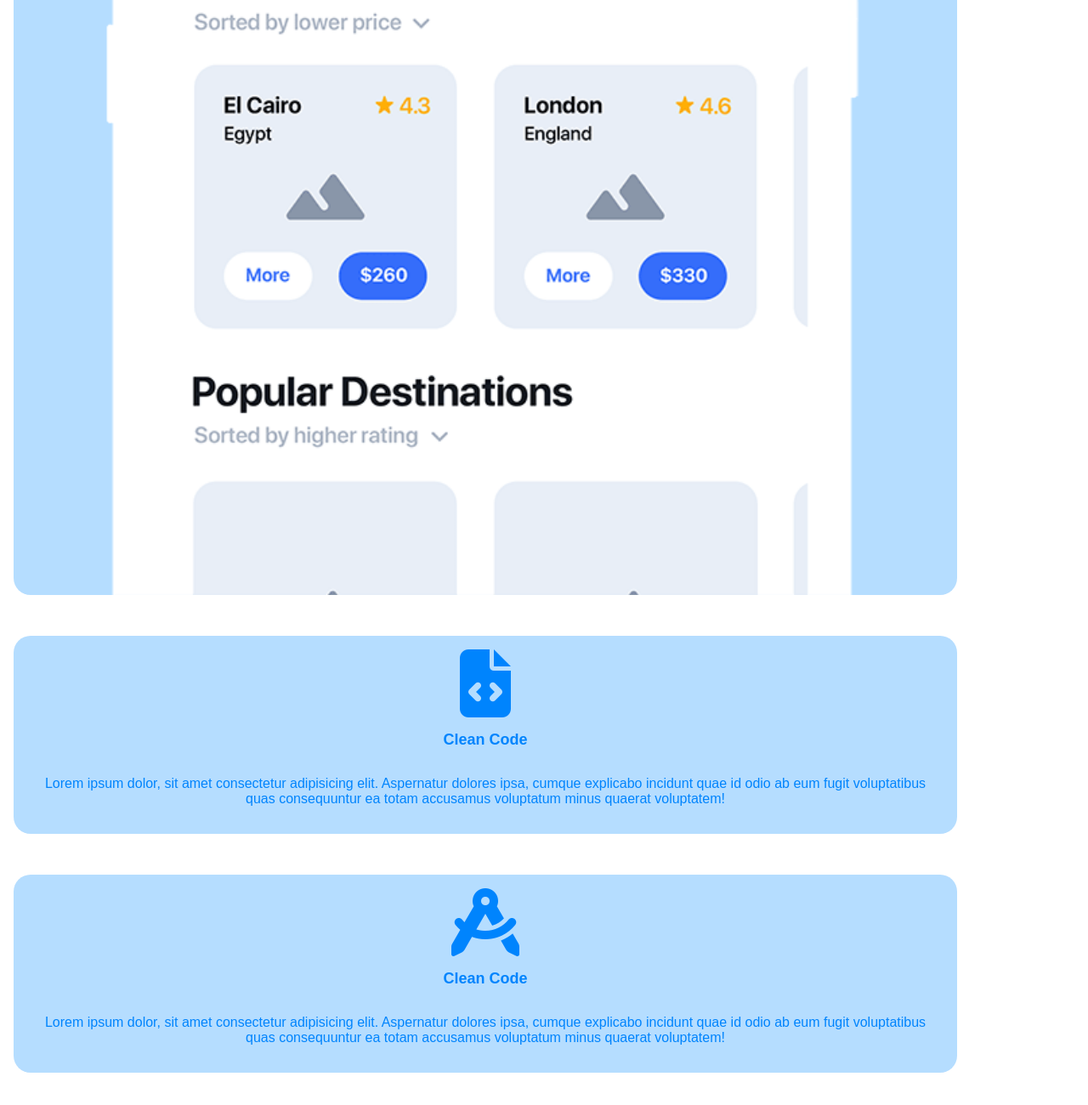
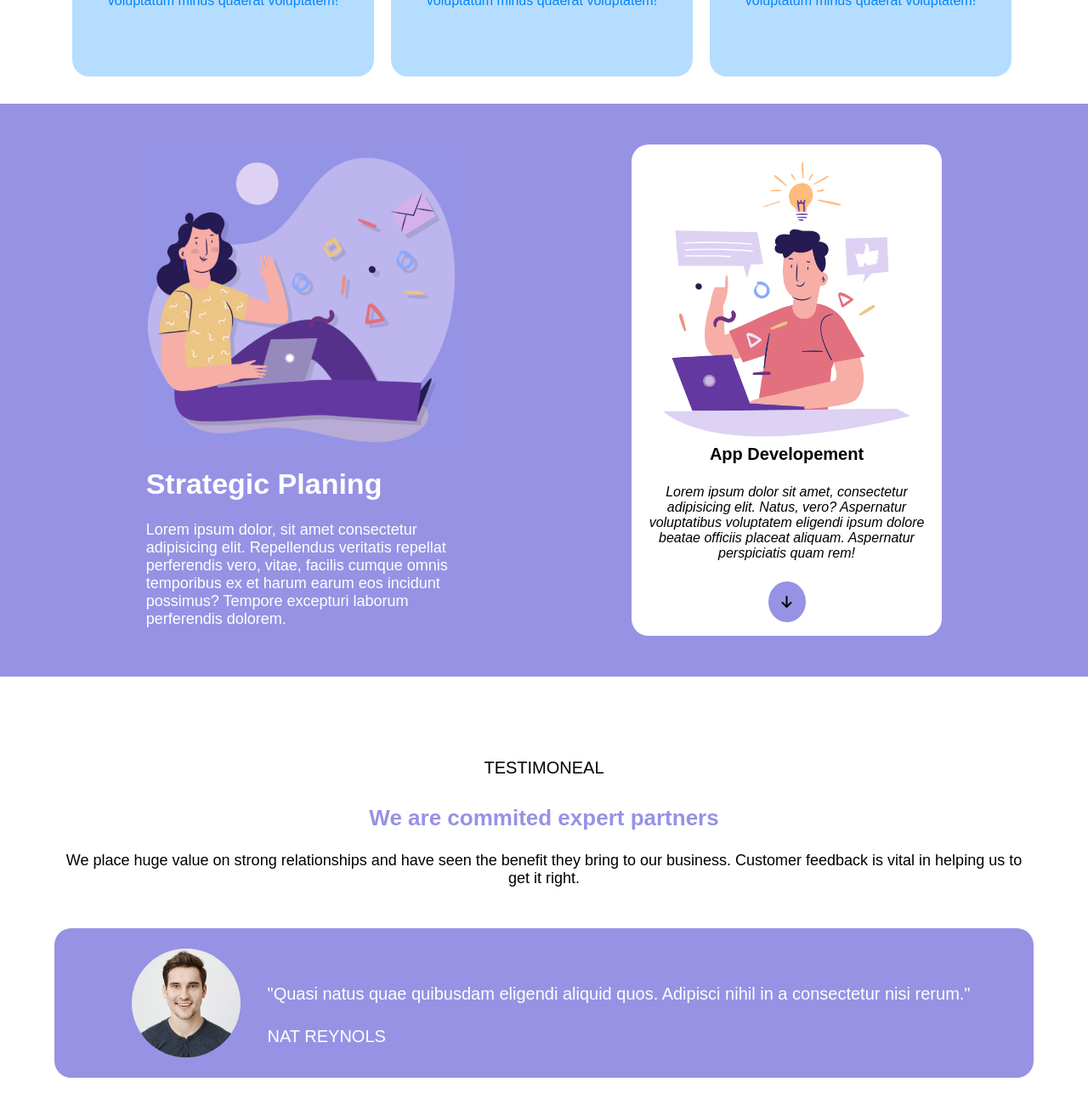
Before and after one commit to AndreaGhidara/htmlcss-responsive-layout, a plain HTML site: page index.html in a window 1280 px wide. Shown: the part 880-2180 px from the top of the page at 85% size. Drawn offline with Linux system fonts and the light colour scheme.

Commit message:
responsive mobile and tablet

```diff
--- a/assets/css/style.css
+++ b/assets/css/style.css
@@ -59,19 +59,20 @@
 .cl-black{color: #000000;}
 .cl-gold{color: var(--goldColor);}
 
-/*******************
-********HEADER******
-********************/
-
+/******************
+    Header
+******************/
 /* navbar */
 .navbar{
     padding:1rem 0rem;
 }
 
-/*******************
-********MAIN********
-********************/
 
+
+
+/******************
+    Main
+******************/
 /* section1 */
 .card{
     border-radius: 20px;
@@ -97,6 +98,148 @@ button i{
 
 /* section6 */
 
-/*******************
-********Footer******
-********************/
+/*------------------
+        Footer
+------------------*/
+
+/*---------------------------
+        Display TABLET
+---------------------------*/
+
+@media screen and (min-width: 768px) {
+    /* section1 DemoAplication */
+    .box{
+        width: 90%;
+        margin: auto;
+    }
+
+    .containerXL .demoAplication{
+        display: flex;
+        gap: 20px;
+        flex-wrap: wrap;
+        margin-bottom: 4rem;
+    }
+
+    #colXL{
+        width: calc(100% / 3 * 2 - 20px);
+    }
+
+    #colXL img{
+        width: 23%;
+    }
+
+    #colXL .card .imgBox{
+        height: 100%;
+        display: flex;
+        justify-content: flex-end;
+    }
+
+    .col12 .card{
+        height: 100%;
+    }
+
+    .row .col12{
+        width: calc(100% / 3 - 20px);
+    }
+
+    /* section2 planing */
+    .planing .row{
+        display: flex;
+        flex-direction: column;
+        padding-top: 3rem;
+    }
+
+    .planing .col12{
+        width: 90%;
+        margin: auto;
+    }
+
+    /* section3 Testimoneal */
+    .testimoneal .card{
+        width: 100%;
+        flex-direction: row;
+        text-align: left;
+    }
+
+    .testimoneal .fremePartner{
+        margin:0px 0.5rem;
+        width: 8rem;
+        height: 8rem;
+    }
+
+    .textProfile{
+        margin-left: 2rem;
+    }
+
+    /* section4 Benefits */
+    .benefits .cardBox{
+        display: flex;
+        flex-wrap: wrap;
+        gap: 20px;
+    }
+
+    .benefits .card{
+        width: calc(100% / 2 - 20px);
+    }
+
+    /* section5 AboutUs */
+    .aboutUs .row{
+        display: flex;
+        flex-direction: row;
+        justify-content: space-between;
+    }
+
+    .aboutUs .left{
+        width: 50%;
+    }
+
+    .aboutUs .right{
+        width: 30%;
+    }
+
+    /* section6 getStarted */
+    .getStarted button{
+        width: 30%;
+    }
+}
+
+/*---------------------------
+        Display Monitor
+---------------------------*/
+
+@media screen and (min-width: 1160px) {
+
+    /* header */
+    header .navbar{
+        width: 80%;
+        margin: auto;
+    }
+    /* main */
+    /* section1 */
+    main .containerXL{
+        width: 100%;
+        margin: auto;
+        margin-bottom: 4rem;
+    }
+
+    main .containerXL .demoAplication{
+        width: 100%;
+        margin: auto;
+    }
+
+    #colXL{
+        width: calc(100% / 3 * 2 -15px);
+    }
+
+    .row .col12{
+        width: calc(100% / 3 - 15px);
+    }
+
+    /* section2 */
+    .planing .row{
+        display: flex;
+        flex-direction: row;
+        padding-top: 3rem;
+    }
+
+}
--- a/index.html
+++ b/index.html
@@ -28,9 +28,9 @@
     <main>
         <!-- section1 DemoAplication-->
         <div class="containerXL">
-            <div class="row pad1">
+            <div class="row pad1 demoAplication">
                 <!-- prima righa di colonne -->
-                <div class="col12 colXL">
+                <div id="colXL" class="col12">
                     <div class="card flex flexCol cl-primary bg-skylight ">
                         <div class="pad1">
                             <h3 class="fsXL">Get a demo Application</h3>
@@ -39,8 +39,8 @@
                                 facere illum quos qui dignissimos omnis sit, dolorum blanditiis. Explicabo, vitae.</p>
                             <button class="btn w100 bg-primary"><i class="fa-brands fa-apple"></i>App store</button>
                         </div>
-                        <div class="flex flexCol padTop2">
-                            <img class="w100" src="./assets/img/phone.png" alt="">
+                        <div class="flex flexCol flexCenter padTop2 imgBox">
+                            <img class="w50" src="./assets/img/phone.png" alt="">
                         </div>
                     </div>
                 </div>
@@ -85,7 +85,7 @@
         </div>
 
         <!-- section2 planing-->
-        <div class="containerXL bg-secondary cl-white padBottom2">
+        <div class="containerXL bg-secondary cl-white padBottom2 planing">
             <div class="row box marTop2 padBottom2">
                 <div class="col12">
                     <img class="w100" src="./assets/img/planning1.png" alt="">
@@ -111,7 +111,7 @@
         </div>
 
         <!-- section3 Testimoneal-->
-        <div class="containerXL marBottom2">
+        <div class="containerXL marBottom2 testimoneal">
             <div class="box alignTextCenter">
                 <h4 class="fsXL pad2 uppercase fontW300">Testimoneal</h4>
                 <h2 class="fsXXL cl-secondary">We are commited expert partners</h2>
@@ -121,35 +121,42 @@
                     <div class="fremePartner">
                         <img class="w100 fremePartner" src="./assets/img/testimonial1.jpg" alt="">
                     </div>
+                    <div class="textProfile">
                         <p class="marTop2 spaceFont fsXL">"Quasi natus quae quibusdam eligendi aliquid quos. Adipisci nihil in a
                             consectetur nisi rerum."</p>
                         <p class="marTop2 fsXL uppercase">NAT REYNOLS</p>
+                    </div>
                 </div>
                 <div class="card bg-secondary padTop2 padBottom2 flex flexCol flexCenter white">
                     <div class="fremePartner">
                         <img class="w100 fremePartner" src="./assets/img/testimonial2.jpg" alt="">
                     </div>
+                    <div class="textProfile">
                         <p class="marTop2 spaceFont fsXL">"Quasi natus quae quibusdam eligendi aliquid quos. Adipisci nihil in a
                             consectetur nisi rerum."</p>
                         <p class="marTop2 fsXL uppercase">CELIA ALMEDA</p>
+                    </div>
                     </div>
                 <div class="card bg-secondary padTop2 padBottom2 flex flexCol flexCenter white">
                     <div class="fremePartner">
                         <img class="w100 fremePartner" src="./assets/img/testimonial3.jpg" alt="">
                     </div>
-                    <p class="marTop2 spaceFont fsXL">"Quasi natus quae quibusdam eligendi aliquid quos. Adipisci nihil in a
+                    <div class="textProfile">
+                        <p class="marTop2 spaceFont fsXL ">"Quasi natus quae quibusdam eligendi aliquid quos. Adipisci nihil in a
                             consectetur nisi rerum."</p>
                         <p class="marTop2 fsXL uppercase">BOB ROBERTS</p>
                     </div>
                 </div>
             </div>
+        </div>
 
-        <!-- section4 -->
-        <div class="containerXL bg-secondary padBottom2">
+        <!-- section4 Benefits-->
+        <div class="containerXL bg-secondary padBottom2 benefits">
             <div class="box">
                 <h2 class="marBottom2 padTop2 alignTextCenter white">
                     Benefits of working with us
                 </h2>
+                <div class="cardBox">
                     <div class="card bg-white pad2">
                         <h3 class="cl-secondary subTitle">01</h3>
                         <p class="cl-secondary fsXL marTop1 marBottom1 fontW600">Hight Quality</p>
@@ -188,15 +195,17 @@
                     </div>
                 </div>
             </div>
+        </div>
 
-        <!-- section5 -->
-        <div class="containerXL padTop2 padBottom2">
-            <div class="box">
+        <!-- section5 AboutUs-->
+        <div class="containerXL padTop2 padBottom2 aboutUs">
+            <div class="row box">
+                <div class="left">
                     <h2 class="subTitle marBottom2 cl-secondary">About Us</h2>
                     <p class="spaceFont marBottom2">Lorem ipsum dolor sit, amet consectetur adipisicing elit. Nesciunt, sapiente? Dignissimos saepe ducimus quisquam praesentium asperiores quibusdam pariatur qui, doloremque nemo hic quos fuga, ex animi eius maxime, nihil amet! Lorem ipsum dolor explicabo eligendi voluptatum in sequi, facilis aspernatur necessitatibus! Lorem ipsum dolor sit amet consectetur adipisicing elit. Corrupti cupiditate voluptate pariatur saepe, eius exercitationem minus commodi architecto doloremque, tempora modi nam voluptatum id eum repellat illum sit cum eligendi.</p>
                     <p class="spaceFont">Lorem ipsum dolor sit, amet consectetur adipisicing elit. Nesciunt, sapiente? Dignissimos saepe ducimus quisquam praesentium asperiores quibusdam pariatur qui, doloremque nemo hic quos fuga, ex animi eius maxime, nihil amet! Lorem ipsum dolor sit, amet eligendi voluptatum in sequi, facilis aspernatur necessitatibus! Lorem ipsum dolor sit amet consectetur adipisicing elit. Corrupti cupiditate voluptate pariatur saepe, eius exercitationem minus commodi architecto doloremque, tempora modi nam voluptatum id eum repellat illum sit cum eligendi.</p>
                 </div>
-            <div class="box">
+                <div class="right">
                     <div class="fremePartner marTop2 marBottom2">
                         <img class="fremePartner" src="./assets/img/about.jpg" alt="">
                     </div>
@@ -207,9 +216,10 @@
                     </button>
                 </div>
             </div>
+        </div>
 
-        <!-- section6 -->
-        <div class="containerXL bg-secondary white alignTextCenter padBottom2">
+        <!-- section6 getStarted-->
+        <div class="containerXL bg-secondary white alignTextCenter padBottom2 getStarted">
             <div class="box padTop2">
                 <p class="pad1 fsM fontW200">GET STARTED</p>
                 <h3 class="pad1 spaceFont fsXXL">Simple,transparent Pricing</h3>
@@ -226,8 +236,8 @@
 
     <footer>
         <div class="containerXL bg-footer white alignTextCenter padBottom2 padTop2">
-            <div class="box">
-                <p class="fsS">Lorem ipsum dolor sit amet consectetur adipisicing elit. Dolorem accusamus commodi eveniet ex non necessitatibus iste dolores recusandae consequatur est ut</p>
+            <div class="box padBottom2">
+                <p class="fsS marBottom2">Lorem ipsum dolor sit amet consectetur adipisicing elit. Dolorem accusamus commodi eveniet ex non necessitatibus iste dolores recusandae consequatur est ut</p>
                 <p><a class="cl-secondary" href="#">lorem ipsum</a> parole a caso messe in questo punto</p>
                 <p><a class="cl-secondary" href="#">Boolean Carrears</a></p>
             </div>
```
Lines whose indentation alone changed are shown as unchanged.
